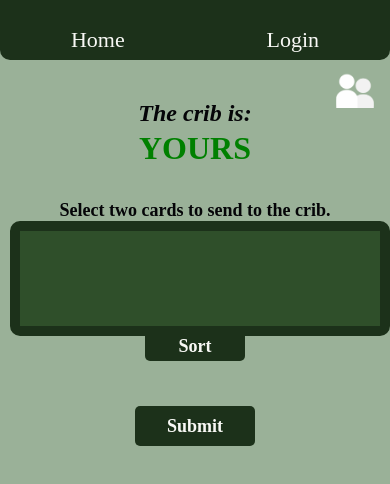
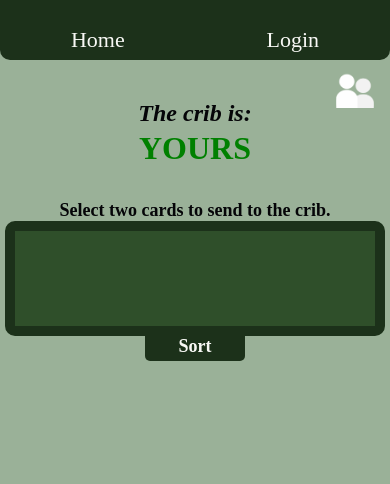
Before and after one commit to leyuh/crib-crazy-client, a React (Create React App) app: page / in a window 390 px wide. Shown: the top 484 px of the page. Built offline with nearby package versions, Linux system fonts and the light colour scheme; a web font is replaced by a local one.

Commit message:
layout debugging

```diff
--- a/src/styles/Home.css
+++ b/src/styles/Home.css
@@ -194,8 +194,8 @@
     #home-cards-div {
         width: 360px;
         height: 95px;
-        position: relative;
-        left: calc(50% - 190px) !important;
+        position: absolute;
+        left: calc(50% - 190px);
         border-radius: 10px;
     }
 
@@ -233,7 +233,7 @@
         width: 100px;
         left: calc(50% - 50px);
         font-size: 18px;
-        top: -60px !important;
+        top: 55px !important;
     }
 
     .small-cards-div {
```
